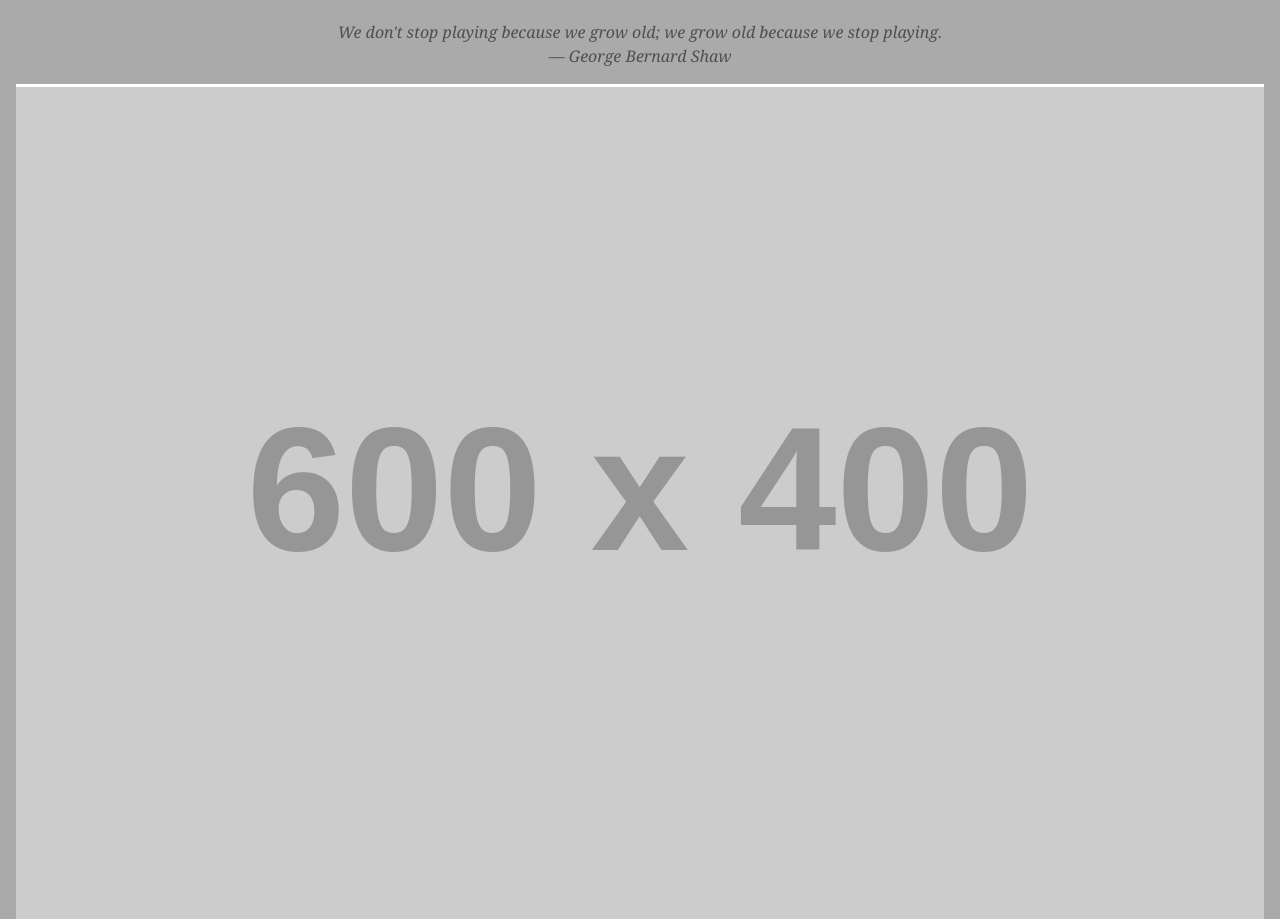
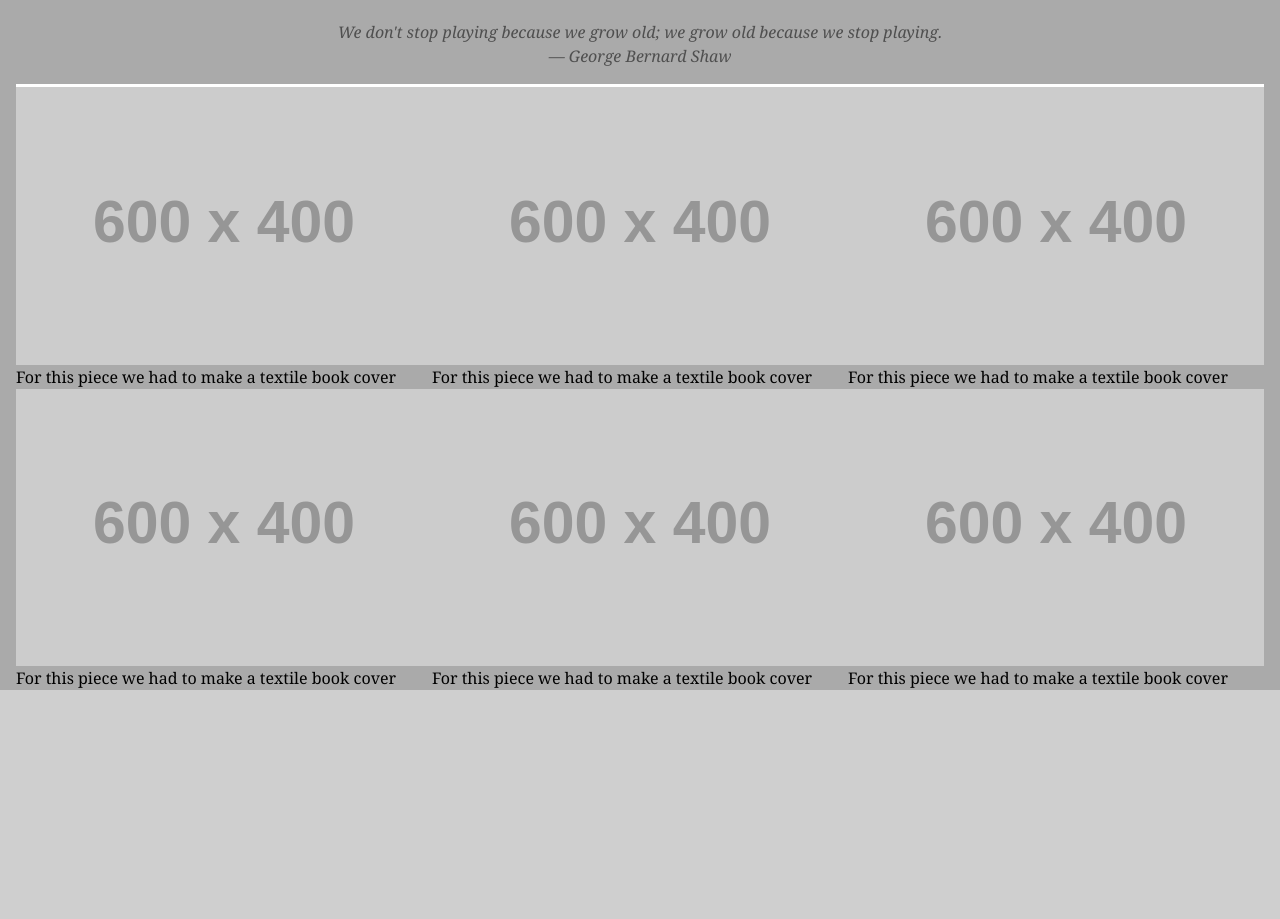
Before and after one commit to seanokai/portfolio, a PHP site: page / in a window 1280 px wide. Shown: the part 430-1349 px from the top of the page. After the commit the page ends 1120 px from the top, so only its background shows below. Run offline with PHP 8.4, Linux system fonts and the light colour scheme; grey boxes labelled with a size stand in for pictures from a placeholder-image service; some libraries are stand-ins or nearby versions.

Commit message:
added portfolio pieces and banner

```diff
--- a/css/main.css
+++ b/css/main.css
@@ -27,6 +27,29 @@ body {
 img {
 	display: block;
 	width: 100%;
+}
+
+figure {
+	margin: 0;
+}
+
+@media only screen and (min-width: 35em) {
+
+	.col{
+		float: left;
+		width: 50%;
+		border-radius:
+		margin: 0;
+	}
+}
+
+@media only screen and (min-width: 60em) {
+
+	.col{
+		float: left;
+		width: 33.333%;
+		margin: 0;
+	}
 }
 
 h1 {
@@ -89,6 +112,20 @@ nav a:hover {
 	}
 }
 
+@media only screen and (min-width: 40em) {
+
+	.nav {
+		display: block;
+		position: static;
+	}
+
+	.nav li {
+		display: inline-block;
+		float: none;
+		width: auto;
+	}
+}
+
 main {
 	padding: 0 1em;
 }
--- a/index.html
+++ b/index.html
@@ -40,10 +40,51 @@
 			<footer>— <cite> George Bernard Shaw </cite></footer>
 		</blockquote>
 
-		<div>
-			<img src="http://placehold.it/600x400" alt="banner">
+		<div class="row">
+			<div class="banner">
+				<figure class="col">
+				<div class="banner-content">
+				<img src="http://placehold.it/600x400" alt="banner2">
+				<figcaption> For this piece we had to make a textile book cover</figcaption>
+				</div>
+			</div>
+			<div class="banner">
+				<figure class="col">
+				<div class="banner-content">
+				<img src="http://placehold.it/600x400" alt="banner2">
+				<figcaption> For this piece we had to make a textile book cover</figcaption>
+				</div>
+			</div>
 
+			<div class="banner">
+				<figure class="col">
+				<div class="banner-content">
+				<img src="http://placehold.it/600x400" alt="banner2">
+				<figcaption> For this piece we had to make a textile book cover</figcaption>
+				</div>
+			</div>
+			<div class="banner">
+				<figure class="col">
+				<div class="banner-content">
+				<img src="http://placehold.it/600x400" alt="banner2">
+				<figcaption> For this piece we had to make a textile book cover</figcaption>
+				</div>
+			</div>
+			<div class="banner">
+				<figure class="col">
+				<div class="banner-content">
+				<img src="http://placehold.it/600x400" alt="banner2">
+				<figcaption> For this piece we had to make a textile book cover</figcaption>
+				</div>
+			</div>
 
+			<div class="banner">
+				<figure class="col">
+				<div class="banner-content">
+				<img src="http://placehold.it/600x400" alt="banner2">
+				<figcaption> For this piece we had to make a textile book cover</figcaption>
+				</div>
+			</div>
 
 		</div>
 	</main>
```
